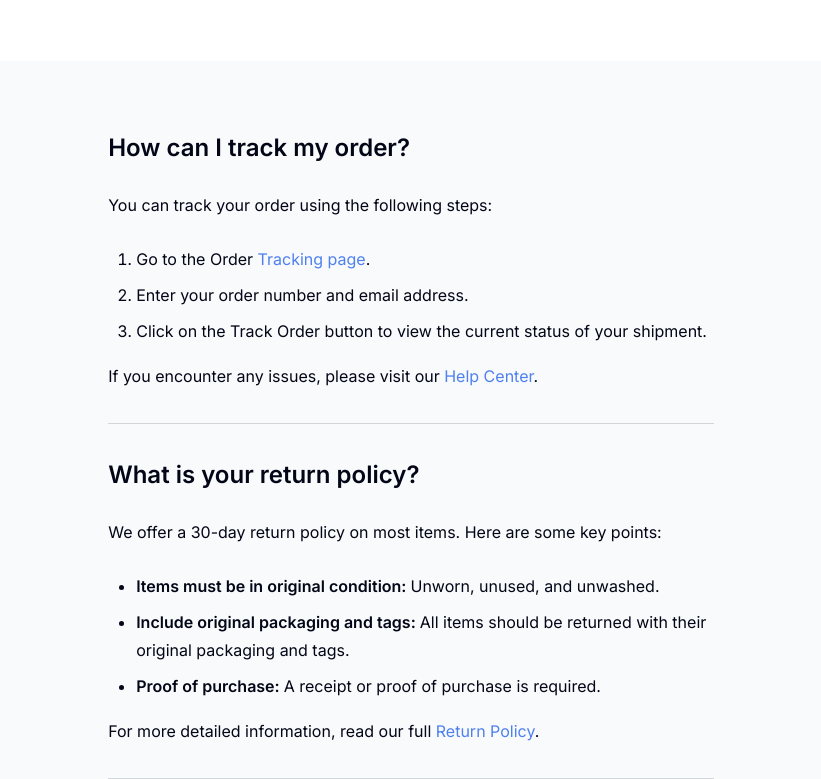
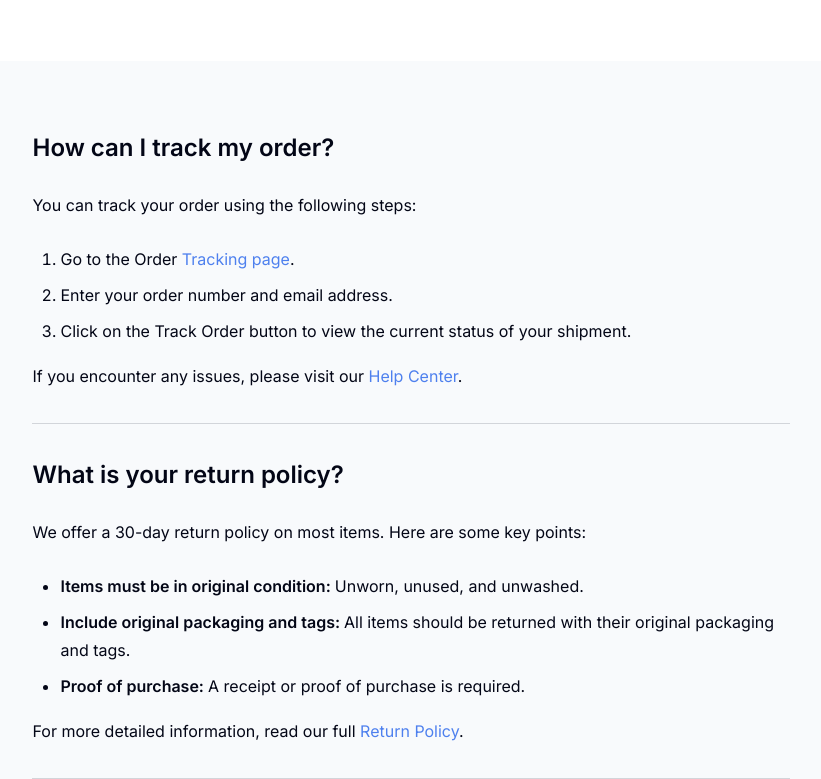
Before and after one commit to hexiom/devchallenge-faq-page, a plain HTML site: page index.html in a window 1280 px wide. Shown: the part 149-928 px from the top of the page, without its empty margins (229-1050 px from the left). Drawn offline with Linux system fonts and the light colour scheme.

Commit message:
made faq sections wider

```diff
--- a/style.css
+++ b/style.css
@@ -44,7 +44,7 @@ section {
   width: fit-content;
   margin-inline: auto;
   padding: 2.25rem 0;
-  width: 60ch;
+  width: 75ch;
 }
 
 p {
```
